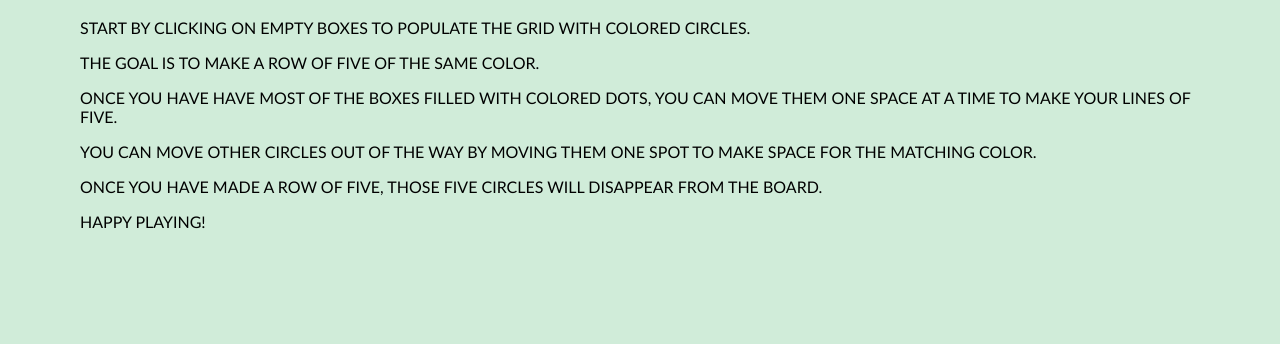
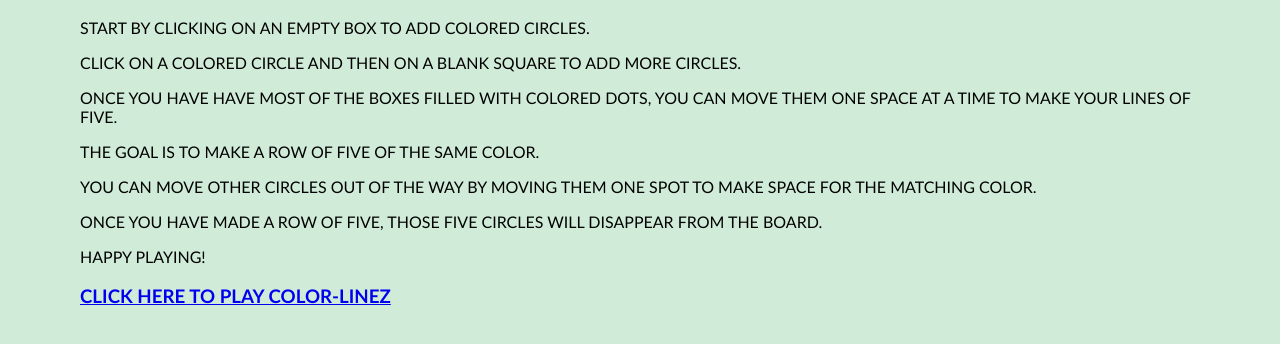
Before and after one commit to jing-viz/color-linez, a plain HTML site: page instructions.html in a window 1280 px wide. Shown: the part 122-466 px from the top of the page. Drawn offline with Linux system fonts and the light colour scheme.

Commit message:
Update instructions.html
Clarified instructions

```diff
--- a/instructions.html
+++ b/instructions.html
@@ -17,11 +17,13 @@
 
       <h1>How to play color-linez</h1>
 
-      <p>Start by clicking on empty boxes to populate the grid with colored circles. </p>
+      <p>Start by clicking on an empty box to add colored circles. </p>
+
+      <p>Click on a colored circle and then on a blank square to add more circles.</p>
+
+      <p>Once you have have most of the boxes filled with colored dots, you can move them one space at a time to make your lines of five.</p>
 
       <p>The goal is to make a row of five of the same color.</p>
-
-      <p>Once you have have most of the boxes filled with colored dots, you can move them one space at a time to make your lines of five.</p>
 
       <p>You can move other circles out of the way by moving them one spot to make space for the matching color.</p>
 
@@ -29,5 +31,6 @@
 
       <p>Happy playing!</p>
 
+      <h3><a href="index.html"> Click here to play color-linez</a></h3>
 
     </body>
```
